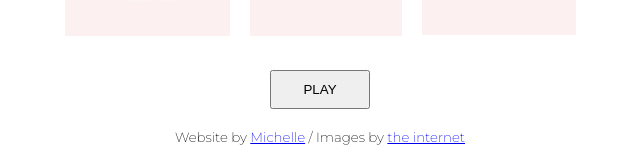
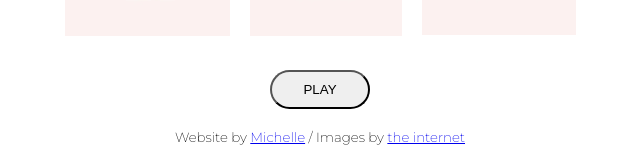
Before and after one commit to michellerenehey/lab-03-rock-paper-scissors, a website with bundled scripts: page index.html in a window 1280 px wide. Shown: the part 491-651 px from the top of the page, without its empty margins (320-960 px from the left). Built offline with nearby package versions, Linux system fonts and the light colour scheme.

Commit message:
added border radius on play button

```diff
--- a/styles/style.css
+++ b/styles/style.css
@@ -38,6 +38,7 @@ button {
     width: 100px;
     padding: 10px;
     margin: 20px;
+    border-radius: 20px;
 }
 
 .button-section {
```
